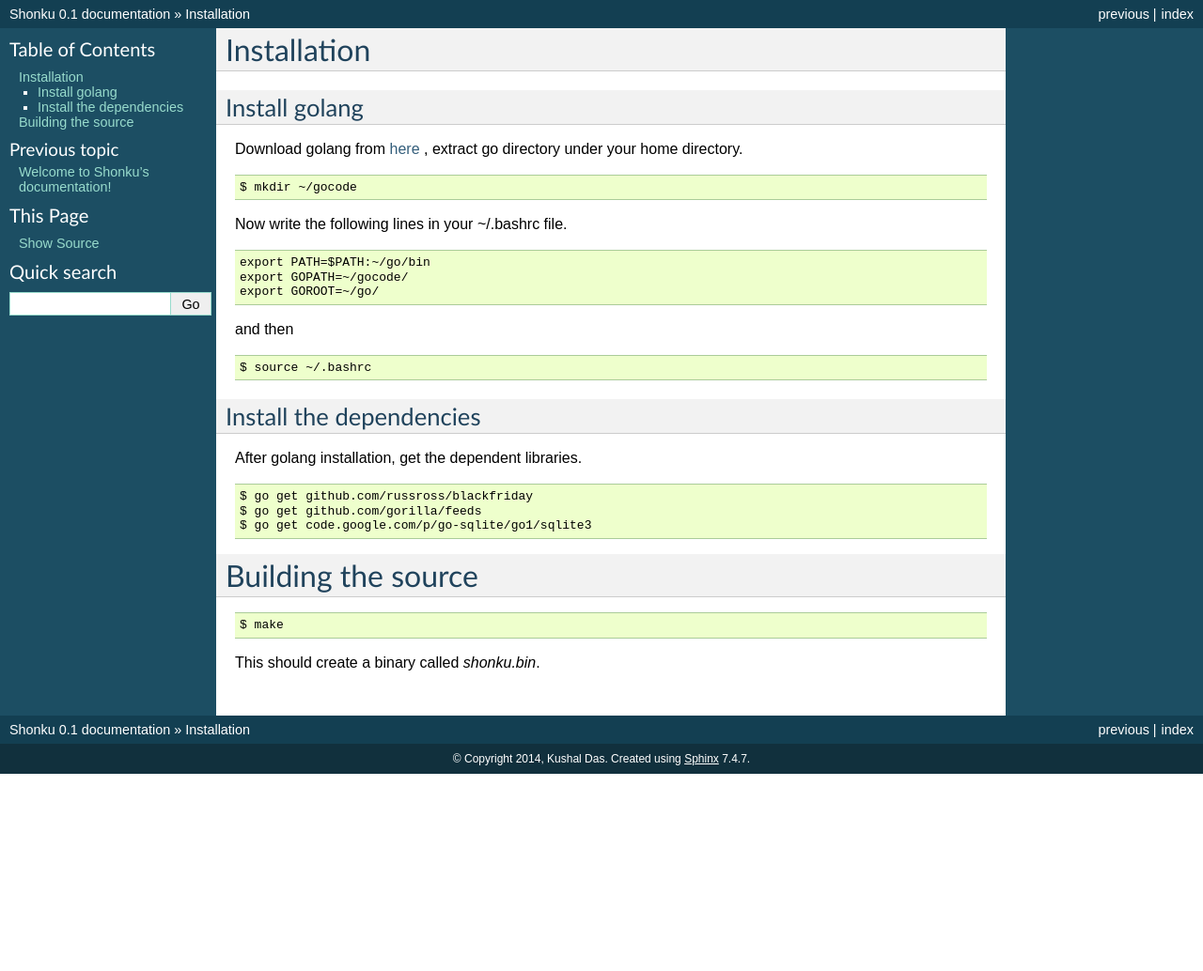
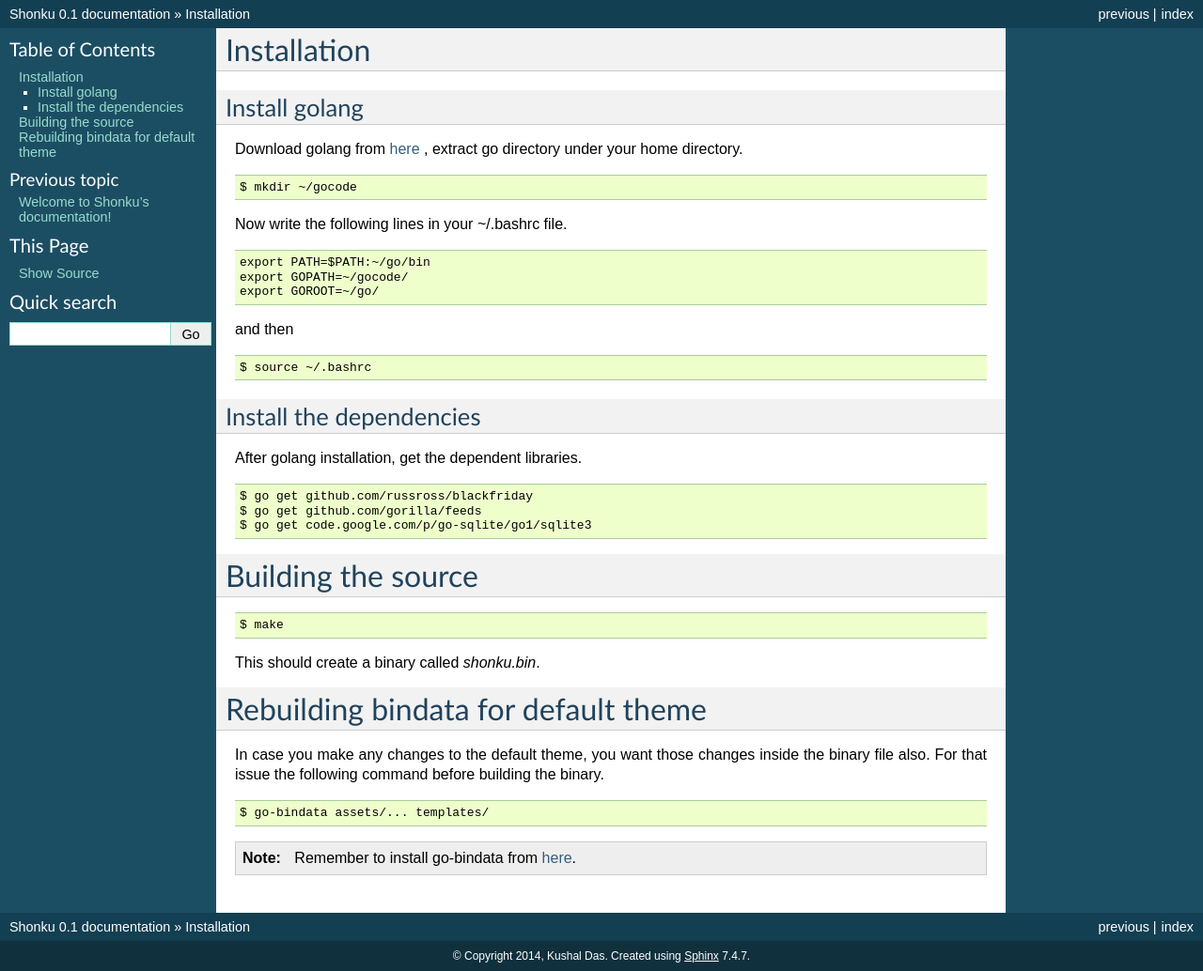
Before and after one commit to kushaldas/shonku, a Sphinx documentation site: the page built from docs/install.rst, in a window 1280 px wide. Shown: the whole page at 94% size. Built offline with Sphinx 7.4.7, drawn with Linux system fonts in a browser that asks for light colours; before the commit the page ends 900 px from its top, so only the background shows below that.

Commit message:
updates information related to the go-bindata for static theme files.

```diff
--- a/docs/install.rst
+++ b/docs/install.rst
@@ -40,3 +40,17 @@
     $ make
 
 This should create a binary called `shonku.bin`.
+
+Rebuilding bindata for default theme
+=====================================
+
+In case you make any changes to the default theme, you want those changes inside
+the binary file also. For that issue the following command before building the
+binary.
+
+::
+
+	$ go-bindata assets/... templates/
+
+.. note::
+	Remember to install go-bindata from `here <https://github.com/jteeuwen/go-bindata>`_.
```
